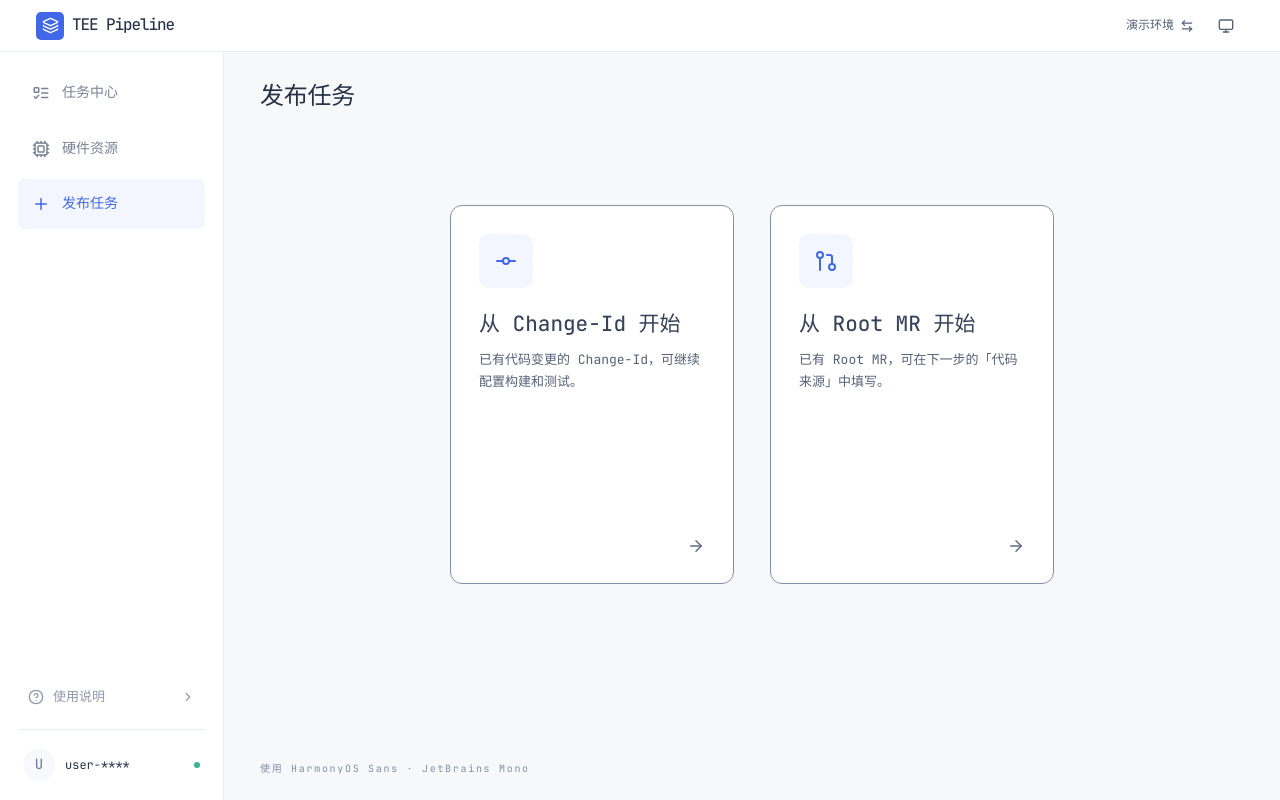
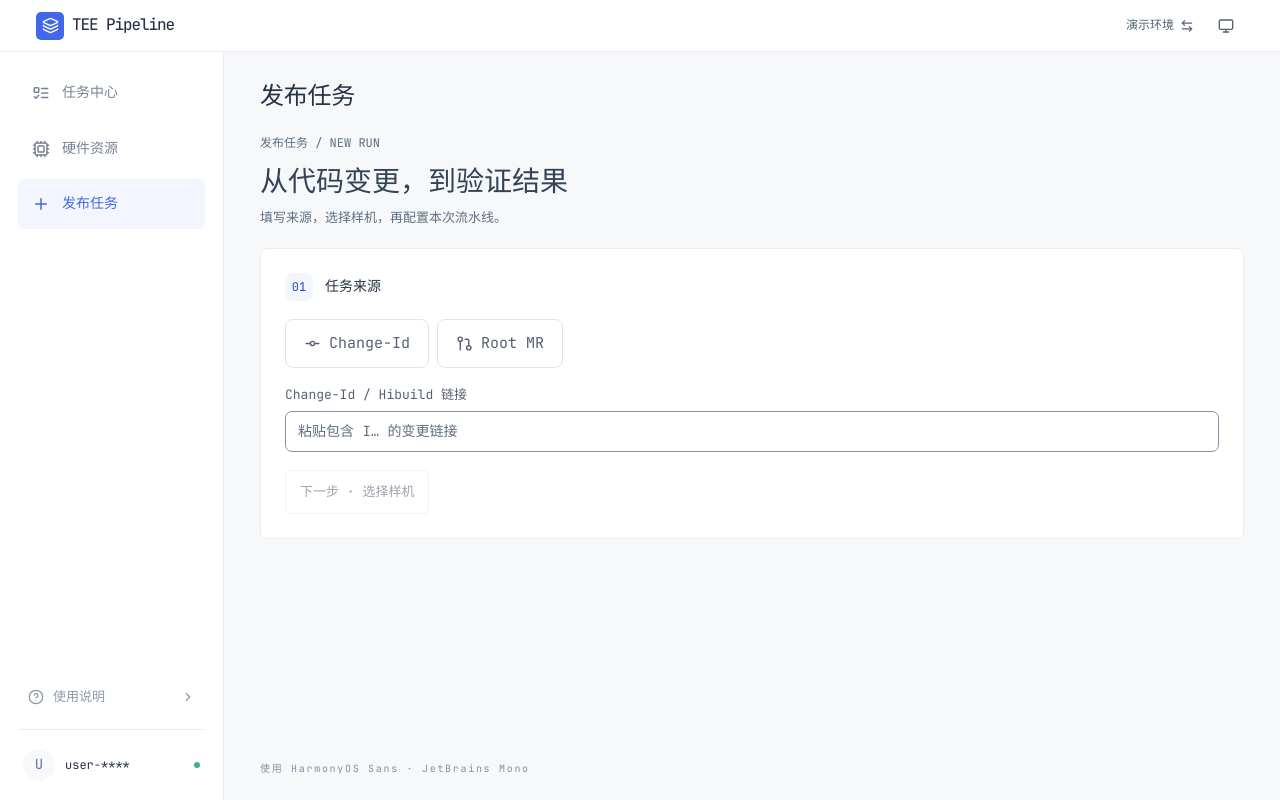
Before and after one commit to dawnyoake/tap_frontend, a React (Vite) app: page /submit in a window 1280 px wide. Built offline with nearby package versions, Linux system fonts and the light colour scheme; a web font is replaced by a local one.

Commit message:
feat: guide task submission through source, device and compatible pipeline

```diff
--- a/src/lib/contracts.ts
+++ b/src/lib/contracts.ts
@@ -90,6 +90,8 @@ export interface Device {
   battery_percent?: number | null;
 }
 export interface Config {
+  device_model?: string;
+  device_match?: string[];
   name: string;
   label: string;
 }
--- a/src/lib/demoApi.ts
+++ b/src/lib/demoApi.ts
@@ -190,8 +190,8 @@ export const demoApi: Omit<PipelineApi, "submit"> & {
   }),
   configs: async () => ({
     configs: [
-      { name: "cfg-****.json", label: "cfg-****" },
-      { name: "cfg-****-smoke.json", label: "cfg-****-smoke" },
+      { name: "cfg-****.json", device_match: ["TEE-CHD-01"], label: "cfg-****" },
+      { name: "cfg-****-smoke.json", device_match: ["TEE-CHD-02"], label: "cfg-****-smoke" },
     ],
   }),
   testRoots: async (_name, profile) => ({ roots: config.profile_details[profile]?.functions ?? config.editable.functions }),
--- a/src/pages/SubmitPage.css
+++ b/src/pages/SubmitPage.css
@@ -557,3 +557,31 @@
     70% { transform: scale(.9925, 1.0075); }
   }
 }
+
+.release-flow { max-width: 1150px; display: grid; gap: 20px; }
+.release-flow-intro h2 { margin: 8px 0; font-size: clamp(22px, 3vw, 28px); }
+.release-flow-intro p { color: var(--muted); font-size: 13px; }
+.release-flow > .release-card { padding: 24px; gap: 18px; }
+.release-step { display: inline-grid; place-items: center; width: 28px; height: 28px; margin-right: 5px; border-radius: 8px; color: var(--accent-ink); background: var(--surface-selected); font-size: 12px; }
+.release-source-tabs { display: flex; gap: 8px; }
+.release-source-tabs button { display: flex; align-items: center; gap: 8px; padding: 12px 18px; border: 1px solid var(--line-control); border-radius: 8px; color: var(--text-secondary); }
+.release-source-tabs button.is-selected { border-color: var(--blue); background: var(--surface-selected); color: var(--accent-ink); }
+.release-next { justify-self: start; }
+.release-flow .release-layout { grid-template-areas: "config stages" "config publish"; grid-template-rows: auto 1fr; }
+.release-flow .release-base { grid-area: auto; }
+.release-flow .release-base > .release-section-heading { display: none; }
+.release-flow .release-base > .release-card { border: 0; box-shadow: none; padding: 0; background: transparent; }
+.release-flow .release-test-config { border-top: 1px solid var(--line); padding-top: 18px; }
+.release-flow .release-configs > .release-card { padding: 22px; gap: 18px; }
+.release-flow .release-device-option { padding: 16px; border-radius: 9px; }
+@media (prefers-reduced-motion: no-preference) {
+  .release-flow-reveal { animation: release-source-enter 240ms ease-out both; }
+  .release-source-tabs button, .release-device-option { transition: border-color 180ms, background-color 180ms; }
+}
+@container (max-width: 650px) {
+  .release-flow .release-layout { grid-template-areas: "config" "stages" "publish"; grid-template-rows: auto; }
+}
+@media (max-width: 520px) {
+  .release-flow > .release-card { padding: 16px; }
+  .release-source-tabs button { flex: 1; justify-content: center; padding-inline: 8px; }
+}
--- a/src/pages/SubmitPage.tsx
+++ b/src/pages/SubmitPage.tsx
@@ -1,12 +1,9 @@
 import { useState, type FormEvent } from "react";
 import { useMutation, useQuery, useQueryClient } from "@tanstack/react-query";
-import { getRouteApi, Link, useNavigate } from "@tanstack/react-router";
+import { getRouteApi, useNavigate } from "@tanstack/react-router";
 import {
-  ArrowLeft,
-  ArrowRight,
   ChevronDown,
   Crosshair,
-  Cpu,
   FolderCode,
   GitCommitHorizontal,
   GitPullRequest,
@@ -36,7 +33,7 @@ const submitSources = [
   {
     source: "root-mr",
     label: "Root MR",
-    description: "已有 Root MR，可在下一步的「代码来源」中填写。",
+    description: "从 Root MR 或单仓 MR 开始。",
     icon: GitPullRequest,
   },
 ] as const;
@@ -86,7 +83,7 @@ function PipelineConfig({
     <section className="release-base" aria-labelledby="release-configs-title">
       <header className="release-section-heading">
         <span className="release-section-icon"><SlidersHorizontal size={16} aria-hidden="true" /></span>
-        <h2 id="release-configs-title">任务配置</h2>
+        <h2 id="release-configs-title">适用配置</h2>
       </header>
       <div className="panel release-card">
         <header>
@@ -106,72 +103,66 @@ function PipelineConfig({
   );
 }
 
+function matchesDevice(config: Config, device: Device) {
+  const model = device.product_model?.trim().toLowerCase();
+  if (!model) return true;
+  return (config.device_match?.length ? config.device_match : [config.device_model ?? ""])
+    .some(value => { const match = value.trim().toLowerCase(); return !!match && (model.includes(match) || match.includes(model)); });
+}
+
 export function SubmitPage() {
   const { source } = submitRoute.useSearch();
-  const selected = submitSources.find((option) => option.source === source);
-
-  if (selected) {
-    return (
-      <div className="release-source-form">
-        <div className="release-source-path">
-          <Link to="/submit" search={{}} className="workspace-page-return">
-            <ArrowLeft size={14} aria-hidden="true" /> 重选起点
-          </Link>
-          <span>当前起点 · {selected.label}</span>
-        </div>
-        <SubmitConfiguration key={source} />
-      </div>
-    );
-  }
-
-  return (
-    <section className="release-source-options" aria-label="选择任务起点">
-      {submitSources.map(({ source, label, description, icon: Icon }) => (
-        <Link key={source} to="/submit" search={{ source }} resetScroll className="panel release-source-option">
-          <span className="release-source-icon"><Icon size={24} aria-hidden="true" /></span>
-          <div className="release-source-copy">
-            <h2>从 {label} 开始</h2>
-            <p>{description}</p>
-          </div>
-          <ArrowRight className="release-source-arrow" size={18} aria-hidden="true" />
-        </Link>
-      ))}
+  const navigate = useNavigate();
+  const [link, setLink] = useState("");
+  const [remark, setRemark] = useState("");
+  const [continued, setContinued] = useState(false);
+  const [serial, setSerial] = useState("");
+  const [name, setName] = useState("");
+  const devices = useDevices();
+  const configs = useQuery({ queryKey: ["configs"], queryFn: api.configs });
+  const device = devices.data?.devices.find(d => d.sn === serial);
+  const options = device ? (configs.data?.configs ?? []).filter(c => matchesDevice(c, device)) : [];
+  const selected = options.find(c => c.name === name)?.name ?? options[0]?.name ?? "";
+  const valid = source === "root-mr" || (source === "change-id" && /I[0-9a-fA-F]{40}(?![0-9a-fA-F])/.test(link));
+  const config = useQuery({ queryKey: ["config", selected], queryFn: () => api.config(selected), enabled: continued && !!device && !!selected });
+  return <div className="release-flow">
+    <div className="release-flow-intro"><span className="release-muted">发布任务 / NEW RUN</span><h2>从代码变更，到验证结果</h2><p>填写来源，选择样机，再配置本次流水线。</p></div>
+    <section className="panel release-card">
+      <h3><span className="release-step">01</span>任务来源</h3>
+      <div className="release-source-tabs">{submitSources.map(({source: value, label, icon: Icon}) =>
+        <button type="button" className={source === value ? "is-selected" : ""} key={value} aria-pressed={source === value} onClick={() => { setContinued(false); navigate({to: "/submit", search: {source: value}}); }}><Icon size={17}/>{label}</button>)}</div>
+      <label className="field">{source === "root-mr" ? "Root MR / 单仓 MR（可选）" : "Change-Id / Hibuild 链接"}
+        <input value={link} onChange={e => {setLink(e.target.value); setContinued(false);}} placeholder={source === "root-mr" ? "留空使用配置默认来源" : "粘贴包含 I… 的变更链接"}/>
+      </label>
+      <button type="button" className="button release-next" disabled={!valid} onClick={() => setContinued(true)}>{continued ? "来源已确认" : "下一步 · 选择样机"}</button>
     </section>
-  );
+    {continued && <section className="panel release-card release-flow-reveal">
+      <h3><span className="release-step">02</span>选择资源池样机</h3>
+      <p>选择一台空闲样机，自动筛选适用的流水线。</p>
+      <div className="release-device-options">{devices.data?.devices.map(d => <label key={d.sn} className="release-device-option">
+        <span className="release-device-model">{d.product_model || "型号未上报"}</span><span className={`release-device-state ${deviceStatus(d)}`}>{deviceStatusLabels[deviceStatus(d)]}</span>
+        <span className="release-device-serial">{d.sn}</span><input type="radio" name="device" checked={serial === d.sn} disabled={deviceStatus(d) !== "idle"} onChange={() => setSerial(d.sn)}/>
+        <small>{d.raw_state || d.state}{d.busy_by ? ` · ${d.busy_by}` : ""}</small>
+      </label>)}</div>
+      {devices.isPending && <Loading/>}<ErrorBox error={devices.error || devices.data?.error}/>
+      {devices.data && !devices.data.devices.length && <Empty text="暂无上报的样机"/>}
+    </section>}
+    {continued && device && <div className="release-flow-reveal">
+      <ErrorBox error={configs.error || config.error}/>
+      {configs.isPending && <Loading/>}
+      {configs.isSuccess && !selected && <Empty text="没有与当前样机匹配的流水线配置，请检查配置的 device_match / device_model 元数据。"/>}
+      {name && name !== selected && selected && <p role="status" className="release-muted">已切换到当前样机兼容的配置。</p>}
+      {selected && config.isPending && <Loading/>}
+      {selected && config.data && <TaskForm key={selected} picker={{name: selected, options, onChange: setName}} config={config.data} serial={serial} link={link} remark={remark} setRemark={setRemark}/>}
+    </div>}
+  </div>;
 }
 
-function SubmitConfiguration() {
-  const [name, setName] = useState("");
-  const configs = useQuery({ queryKey: ["configs"], queryFn: api.configs });
-  const options = configs.data?.configs ?? [];
-  const selected = options.find((config) => config.name === name)?.name ?? options[0]?.name ?? "";
-  const config = useQuery({
-    queryKey: ["config", selected],
-    queryFn: () => api.config(selected),
-    enabled: Boolean(selected),
-  });
-
-  const picker = { name: selected, options, onChange: setName };
-  if (config.data) {
-    return <TaskForm key={selected} picker={picker} config={config.data} />;
-  }
-  return (
-    <div className="submit-workspace">
-      {selected && (
-        <div className="release-layout release-layout-loading"><PipelineConfig {...picker} /></div>
-      )}
-      <ErrorBox error={configs.error || config.error} />
-      {(configs.isPending || (selected && config.isPending)) && <Loading />}
-      {configs.isSuccess && !selected && <Empty text="暂无可用的流水线配置" />}
-    </div>
-  );
-}
-
-function TaskForm({ picker, config }: { picker: ConfigPickerProps; config: ConfigDetail }) {
+function TaskForm({ picker, config, serial, link, remark, setRemark }: { picker: ConfigPickerProps; config: ConfigDetail; serial: string; link: string; remark: string; setRemark: (value: string) => void }) {
   const [draft, setDraft] = useState(() => initialDraft(config));
   const { source } = submitRoute.useSearch();
   const changeMode = source === "change-id";
-  const changeId = draft.changeId.match(/I[0-9a-fA-F]{40}(?![0-9a-fA-F])/)?.[0] ?? "";
+  const changeId = link.match(/I[0-9a-fA-F]{40}(?![0-9a-fA-F])/)?.[0] ?? "";
   const visibleStages = changeMode ? stages.slice(4) : stages;
   const roots = useQuery({ queryKey: ["test-roots", picker.name, draft.profile], queryFn: () => api.testRoots(picker.name, draft.profile) });
   const [editingStages, setEditingStages] = useState(false);
@@ -195,21 +186,21 @@ function TaskForm({ picker, config }: { picker: ConfigPickerProps; config: Confi
   const flash = active.includes("flash");
   const test = active.includes("test");
   const usesDevice = flash || test;
-  const needsRootPath = isDemo && !prepare && active.length > 0;
+  const needsRootPath = isDemo && !changeMode && !prepare && active.length > 0;
   const rootCodePath = draft.rootCodePath.trim();
   const missingPath = needsRootPath && !rootCodePath;
-  const selectedSerial = draft.serial;
+  const selectedSerial = serial;
   const reportedDevices = devices.data?.devices ?? [];
   const scanningDevices = devices.isFetching && !devices.data;
   const hasSelectableDevice = reportedDevices.some((device) => deviceStatus(device) === "idle");
   const selectedDevice = reportedDevices.find((device) => device.sn === selectedSerial);
   const selectedStatus = selectedDevice ? deviceStatus(selectedDevice) : undefined;
-  const selectedUnavailable = selectedStatus !== undefined && selectedStatus !== "idle";
+  const selectedUnavailable = selectedStatus !== "idle";
   const needsDeviceChoice = /[,，\s]/.test(selectedSerial)
     || (!selectedSerial && (hasSelectableDevice || config.editable.sn.length > 1));
   const deviceIssue = hasSelectableDevice
     ? selectedUnavailable
-      ? `当前样机${deviceStatusLabels[selectedStatus]}，请选择其他样机`
+      ? `当前样机${selectedStatus ? deviceStatusLabels[selectedStatus] : "未上报"}，请选择其他样机`
       : needsDeviceChoice ? "请选择一台样机" : undefined
       : undefined;
   const deviceBlocked = usesDevice && (
@@ -217,7 +208,7 @@ function TaskForm({ picker, config }: { picker: ConfigPickerProps; config: Confi
   );
   const deviceSummary = [selectedDevice?.product_model?.trim(), selectedSerial].filter(Boolean).join(" · ");
   const testCases = roots.data?.roots ?? [];
-  const missingCases = test && draft.functions.length === 0;
+  const missingCases = test && !draft.functions.some(item => testCases.includes(item));
   const issue = changeMode && !changeId
     ? { target: "release-change-id", label: "填写合法的 Change-Id 或 Hibuild 链接" }
     : test && (roots.isPending || roots.isError) ? { target: "release-test-range", label: "测试范围尚未加载成功" }
@@ -234,7 +225,7 @@ function TaskForm({ picker, config }: { picker: ConfigPickerProps; config: Confi
   const product = typeof config.readonly.product === "string" ? config.readonly.product : "";
   const summaries: Partial<Record<StageName, string>> = {
     prepare: prepare
-      ? draft.rootMR.trim() || branch || "配置默认代码来源"
+      ? link.trim() || branch || "配置默认代码来源"
       : needsRootPath
         ? rootCodePath || "需填写 Root 代码路径"
         : undefined,
@@ -270,12 +261,12 @@ function TaskForm({ picker, config }: { picker: ConfigPickerProps; config: Confi
         overrides: {
           change_id: changeId,
           test: { skip_flash: !flash && test },
-          root_mr: prepare ? draft.rootMR.trim() : "",
+          root_mr: prepare ? link.trim() : "",
           mr_links: [],
           sn: usesDevice && selectedSerial ? [selectedSerial] : [],
           test_profile: draft.profile,
-          functions: test ? draft.functions : [],
-          remark: draft.remark,
+          functions: test ? draft.functions.filter(item => testCases.includes(item)) : [],
+          remark,
         },
         stages: { from_stage: changeMode ? "trigger" : "prepare", only_stage: "", skip: skipped.filter((stage) => !(changeMode && stage === "trigger")) },
       },
@@ -286,7 +277,6 @@ function TaskForm({ picker, config }: { picker: ConfigPickerProps; config: Confi
   return (
     <form className="submit-workspace" onSubmit={publish}>
       <div className="release-layout">
-        <PipelineConfig {...picker} disabled={submit.isPending} />
         <div className="release-configs">
           {needsRootPath && (
             <section className={`panel release-card release-path${missingPath ? " needs-value" : ""}`} aria-labelledby="release-path-title">
@@ -308,71 +298,11 @@ function TaskForm({ picker, config }: { picker: ConfigPickerProps; config: Confi
               {missingPath && <p id="release-path-error" className="release-problem">请填写 Root 代码路径。</p>}
             </section>
           )}
-          {changeMode && <section className="panel release-card"><h3>代码来源 · Change-Id</h3><input id="release-change-id" value={draft.changeId} onChange={(e) => updateDraft({ changeId: e.target.value })} placeholder="Hibuild 链接或 Change-Id" /></section>}
-          {prepare && (
-            <section className="panel release-card" aria-labelledby="release-source-title">
-              <header>
-                <h3 id="release-source-title"><GitPullRequest size={16} aria-hidden="true" />代码来源</h3>
-              </header>
-              <label className="field">
-                Root MR <span className="release-muted">（可选）</span>
-                <input
-                  value={draft.rootMR}
-                  disabled={submit.isPending}
-                  onChange={(event) => updateDraft({ rootMR: event.target.value })}
-                  placeholder="输入 MR 编号或链接"
-                />
-                <small>留空时使用流水线配置的默认代码来源。</small>
-              </label>
-            </section>
-          )}
-          {usesDevice && (
-            <section className="panel release-card" aria-labelledby="release-device-title">
-              <header>
-                <h3 id="release-device-title"><Cpu size={16} aria-hidden="true" />{test ? "设备与测试" : "目标设备"}</h3>
-              </header>
-              <div className="release-device-test">
-                <fieldset id="release-device-picker" className="release-device-picker" tabIndex={-1}>
-                  <legend>{hasSelectableDevice ? "选择样机" : "样机资源"}</legend>
-                  {reportedDevices.length > 0 ? (
-                    <div className="release-device-options">
-                      {reportedDevices.map((device) => {
-                        const { sn, product_model } = device;
-                        const status = deviceStatus(device);
-                        return (
-                          <label className="release-device-option" key={sn}>
-                            <span className="release-device-model">{product_model?.trim() || "型号未上报"}</span>
-                            <span className={`release-device-state ${status}`}>{deviceStatusLabels[status]}</span>
-                            <span className="release-device-serial">{sn}</span>
-                            <input
-                              type="radio"
-                              name="release-device"
-                              value={sn}
-                              checked={selectedSerial === sn}
-                              disabled={status !== "idle" || submit.isPending}
-                              onChange={() => updateDraft({ serial: sn })}
-                            />
-                          </label>
-                        );
-                      })}
-                    </div>
-                  ) : scanningDevices ? (
-                    <p className="release-device-scan" role="status">
-                      <LoaderCircle className="spin" size={16} aria-hidden="true" />
-                      正在扫描样机资源…
-                    </p>
-                  ) : !devices.error && !devices.data?.error && (
-                    <p className="release-muted">暂无上报的样机</p>
-                  )}
-                  {reportedDevices.length > 0 && !hasSelectableDevice && (
-                    <p className="release-muted" role="status">暂无空闲样机</p>
-                  )}
-                  {!scanningDevices && selectedSerial && !selectedDevice && (
-                    <p className="release-muted">配置默认样机 {selectedSerial} · 状态未上报</p>
-                  )}
-                  {deviceIssue && <p className="release-problem" role="status">{deviceIssue}</p>}
-                  <ErrorBox error={devices.error || devices.data?.error} />
-                </fieldset>
+          <section className="panel release-card">
+            <h3><span className="release-step">03</span>流水线配置与测试</h3>
+            <PipelineConfig {...picker} disabled={submit.isPending} />
+            <p>{["branch", "task", "product", "platform"].map(key => config.readonly[key]).filter(v => typeof v === "string").join(" · ") || "使用配置默认参数"}</p>
+            <div className="release-device-test">
                 {test && (
                   <fieldset id="release-test-range" className="release-test-config" tabIndex={-1}>
                     <legend>测试范围</legend>
@@ -402,7 +332,6 @@ function TaskForm({ picker, config }: { picker: ConfigPickerProps; config: Confi
                 )}
               </div>
             </section>
-          )}
           <details className="panel release-advanced">
             <summary>
               <StickyNote size={16} aria-hidden="true" />
@@ -415,9 +344,9 @@ function TaskForm({ picker, config }: { picker: ConfigPickerProps; config: Confi
                 任务备注
                 <textarea
                   rows={3}
-                  value={draft.remark}
+                  value={remark}
                   disabled={submit.isPending}
-                  onChange={(event) => updateDraft({ remark: event.target.value })}
+                  onChange={(event) => setRemark(event.target.value)}
                 />
               </label>
             </div>
```
Also changed, not shown: 1 other file (tests, documents, lock files or other folders).
